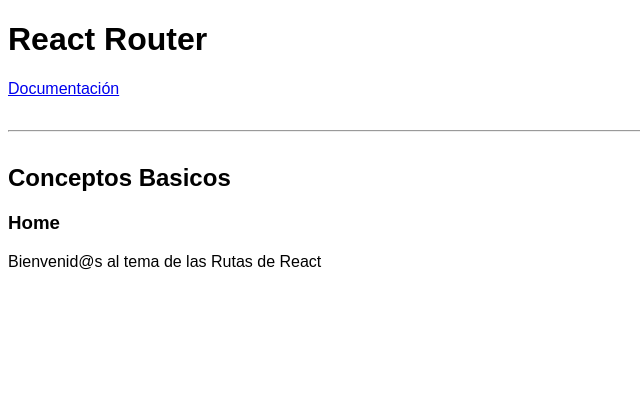
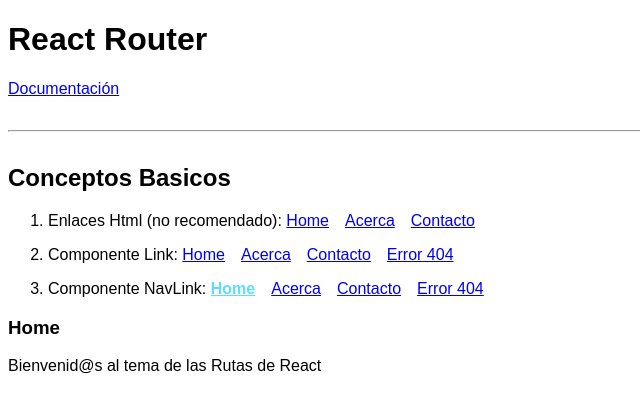
Before and after one commit to torvic/react-basicos, a React (Create React App) app in the folder react-rutas/: page / in a window 1280 px wide. Shown: the top 412 px of the page, without its empty margins (0-640 px from the left). Built offline with nearby package versions, Linux system fonts and the light colour scheme.

Commit message:
nav y navlink

```diff
--- a/react-rutas/src/componentes/ConceptosBasicos.js
+++ b/react-rutas/src/componentes/ConceptosBasicos.js
@@ -2,8 +2,28 @@
 import { BrowserRouter as Router, Route, Switch } from "react-router-dom";
 import Acerca from "../pages/Acerca";
 import Contacto from "../pages/Contacto";
+import Error404 from "../pages/Error404";
+import Home from "../pages/Home";
+import MenuConceptos from "./MenuConceptos";
 
 const ConceptosBasicos = () => {
+  return (
+    <div>
+      <h2>Conceptos Basicos</h2>
+      <Router>
+				<MenuConceptos/>
+        <Switch>
+          <Route exact path="/" component={Home} />
+          <Route exact path="/acerca" component={Acerca} />
+          <Route exact path="/contacto" component={Contacto} />
+          <Route path="*" component={Error404} />
+        </Switch>
+      </Router>
+    </div>
+  );
+};
+
+/* const ConceptosBasicos = () => {
   return (
     <div>
       <h2>Conceptos Basicos</h2>
@@ -22,7 +42,7 @@
               harum ullam maxime eum ipsa!
             </p>
           </Route>
-          {/* <Route exact path="/contacto" component={Contacto} /> */}
+          <Route exact path="/contacto" component={Contacto} />
           <Route
             exact
             path="/contacto"
@@ -43,6 +63,6 @@
       </Router>
     </div>
   );
-};
+}; */
 
 export default ConceptosBasicos;
--- /dev/null
+++ b/react-rutas/src/componentes/MenuConceptos.js
@@ -0,0 +1,32 @@
+import { Link, NavLink } from "react-router-dom";
+
+const MenuConceptos = () => {
+  return (
+    <nav>
+			<ol>
+				<li>
+					<span>Enlaces Html (no recomendado): </span>
+					<a href="/">Home</a>
+					<a href="/acerca">Acerca</a>
+					<a href="/contacto">Contacto</a>
+				</li>
+				<li>
+					<span>Componente Link: </span>
+					<Link to="/" >Home</Link>
+					<Link to="/acerca" >Acerca</Link>
+					<Link to="/contacto" >Contacto</Link>
+					<Link to="no-existe" >Error 404</Link>
+				</li>
+				<li>
+					<span>Componente NavLink: </span>
+					<NavLink exact to="/" activeClassName="active" >Home</NavLink>
+					<NavLink exact to="/acerca" activeClassName="active" >Acerca</NavLink>
+					<NavLink exact to="/contacto" activeClassName="active" >Contacto</NavLink>
+					<NavLink exact to="no-existe" activeClassName="active" >Error 404</NavLink>
+				</li>
+			</ol>
+    </nav>
+  );
+};
+
+export default MenuConceptos;
--- a/react-rutas/src/index.css
+++ b/react-rutas/src/index.css
@@ -10,6 +10,19 @@
 	box-sizing: inherit;
 }
 
+a {
+	margin-right: 1rem;
+}
+
+li {
+	margin-bottom: 1rem;
+}
+
 hr {
 	margin: 2rem auto;
 }
+
+.active {
+	font-weight: bold;
+	color: #61dafb;
+}
--- a/react-rutas/src/pages/Acerca.js
+++ b/react-rutas/src/pages/Acerca.js
@@ -2,6 +2,7 @@
   return (
     <div>
       <h2>Acerca</h2>
+			<p>Lorem ipsum dolor sit amet consectetur adipisicing elit. Aliquam, expedita inventore? Eum aut sequi voluptates, laboriosam velit fuga odio nulla at reprehenderit voluptatum ipsa nobis libero rem consectetur, iusto ea?</p>
     </div>
   );
 };
--- /dev/null
+++ b/react-rutas/src/pages/Error404.js
@@ -0,0 +1,10 @@
+const Error404 = () => {
+  return (
+    <div>
+      <h3>Error 404</h3>
+      <p>Not Found</p>
+    </div>
+  );
+};
+
+export default Error404;
--- /dev/null
+++ b/react-rutas/src/pages/Home.js
@@ -0,0 +1,10 @@
+const Home = () => {
+	return (
+		<div>
+			<h3>Home</h3>
+			<p>Bienvenid@s al tema de las Rutas de React</p>
+		</div>
+	)
+}
+
+export default Home
```
